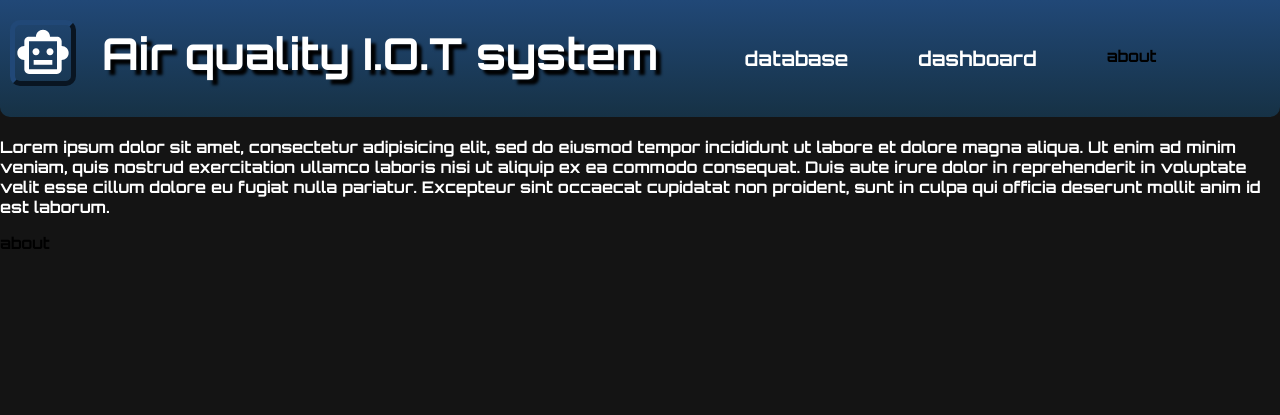
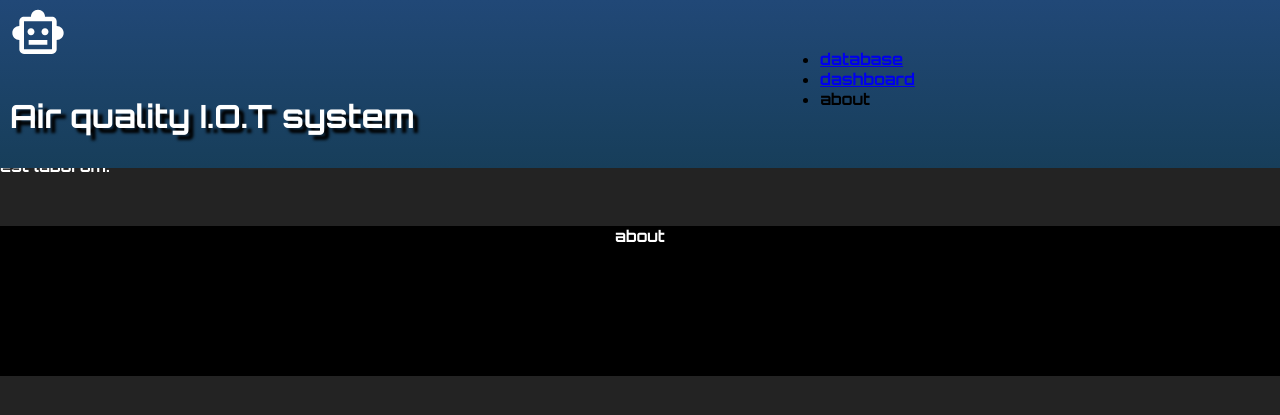
Before and after one commit to 5t3353/Iot-app, a Flask app: page / in a window 1280 px wide. Shown: the top 415 px of the page. Run offline with Flask 2, Linux system fonts and the light colour scheme.

Commit message:
Update styles.css

```diff
--- a/static/styles.css
+++ b/static/styles.css
@@ -4,87 +4,142 @@ font-family: 'Orbitron', sans-serif;
 }
 
 body {
-  background-color: rgb(20,20,20);
+  background-color: rgb(35,35,35);
   margin: 0;
   padding: 0;
+  padding-top: 80px;
+}
+
+@media (max-width: 600px){
+        body{
+                padding-top: 180px;
+        }
+}
+
+header{
+ display: flex;
+ background: linear-gradient(to bottom,rgba(33, 72, 119, 1), rgba(23, 62, 90, 1));
+ justify-content: space-between;
+ align-items: center;
+ position: fixed;
+ width: 100%;
+ top: 0;
+ left: 0;
+}
+
+@media (max-width: 600px){
+        header{
+                flex-direction: column;
+                align-items: center;
+        }
+}
+
+strong{
+  background-color: none;
+  color: rgba(255, 255, 255, 1);
+}
+
+h3{
+  background-color:rgba(33, 72, 119, 1);
+  margin: 0;
+  padding-bottom: 10px;
+  color: white;
+}
+
+footer{
+  width:100%;
+  height:150px;
+  background-color: black;
+  text-align: center;
+  color: white;
+  margin-top: 50px;
 }
 
 
-header{
- display: flex;
- background: linear-gradient(to bottom,rgba(33, 72, 119, 1), rgba(23, 62, 90, 0.7));
- margin-bottom:20px;
- overflow: hidden;
- border-radius: 0px 0px 10px 10px;
-}
 
-.title__image{
-  margin: 10px;
+.logo__title{
+  display: flex;
+  align-items: center;
+  justify-content: space-between;
+  margin: 0 auto;
 }
 
 .title__bundle{
-  color : white;
-  padding-left: 10px;
+  float: right;
+  margin-left: 10px;
+  margin-top: 5px;
+  margin-bottom: 10px;
+  color: white;
+  text-shadow:  5px 5px 3px black;
+  line-height: 40px;
+  text-decoration: none;
 }
 
-#image{
-  margin-top: 20px;
+.image__bundle{
   float: left;
   border: 5px outset;
   border-radius: 10px;
   border-color: rgba(33, 72, 119, 1);
+  margin-top: 5px;
+  margin-bottom: 10px;
 }
 
-#title{
-  margin: 1rem;
-  font-size: 44px;
-  padding: 10px;
-  float: right;
-  text-shadow:  5px 5px 3px black;
+.nav__bar{
+  margin: 0 auto;
+  margin-top: 10px;
+  margin-bottom: 20px;
 }
 
-#menu__bar{
-  display: flex;
-  padding: 10px;
-}
-
-li {
-  margin-left: 30px;
-  list-style: none;
-  padding: 20px;
-  border-radius: 10px;
-  transition-duration: 0.5s;
-}
-
-li:hover{
-  background-color: rgba(255,255,255,0.1);;
-}
-
-a:link{
+#db:link{
   color: white;
   text-decoration: none;
   font-size: 20px;
+  margin-right: 60px;
+  padding: 0;
+}
+#db:hover{
+  color: rgba(0,0,0,0.7);
+  text-decoration: none;
+  transition-duration: 1s;
+}
+
+
+#dsh:link{
+  color: white;
+  text-decoration: none;
+  font-size: 20px;
+  padding: 0;
+}
+#dsh:hover{
+  color: rgba(0,0,0,0.7);
+  text-decoration: none;
+  transition-duration: 1s;
 }
 
 a:visited{
   color: white;
-
 }
 
-
-#tester{
-  width: 650px;
-  height: 450px;
+.data__table{
+  margin-bottom: 45px;
+  margin-top: 25px;
 }
 
-
-#data{
+table{
   color: white;
   border-collapse: collapse;
-  margin-bottom: 25px;
   box-shadow: 15px 25px 13px black;
   margin: 0 auto;
   background-color: black;
+  max-width:600px;
+}
+
+@media screen and (max-width: 600px) {
+       table {
+          overflow-x: auto;
+          display: block;
+       }
+
 }
 
 th ,td {
```
Also changed, not shown: other parts of static/styles.css (+59 -0 lines).
